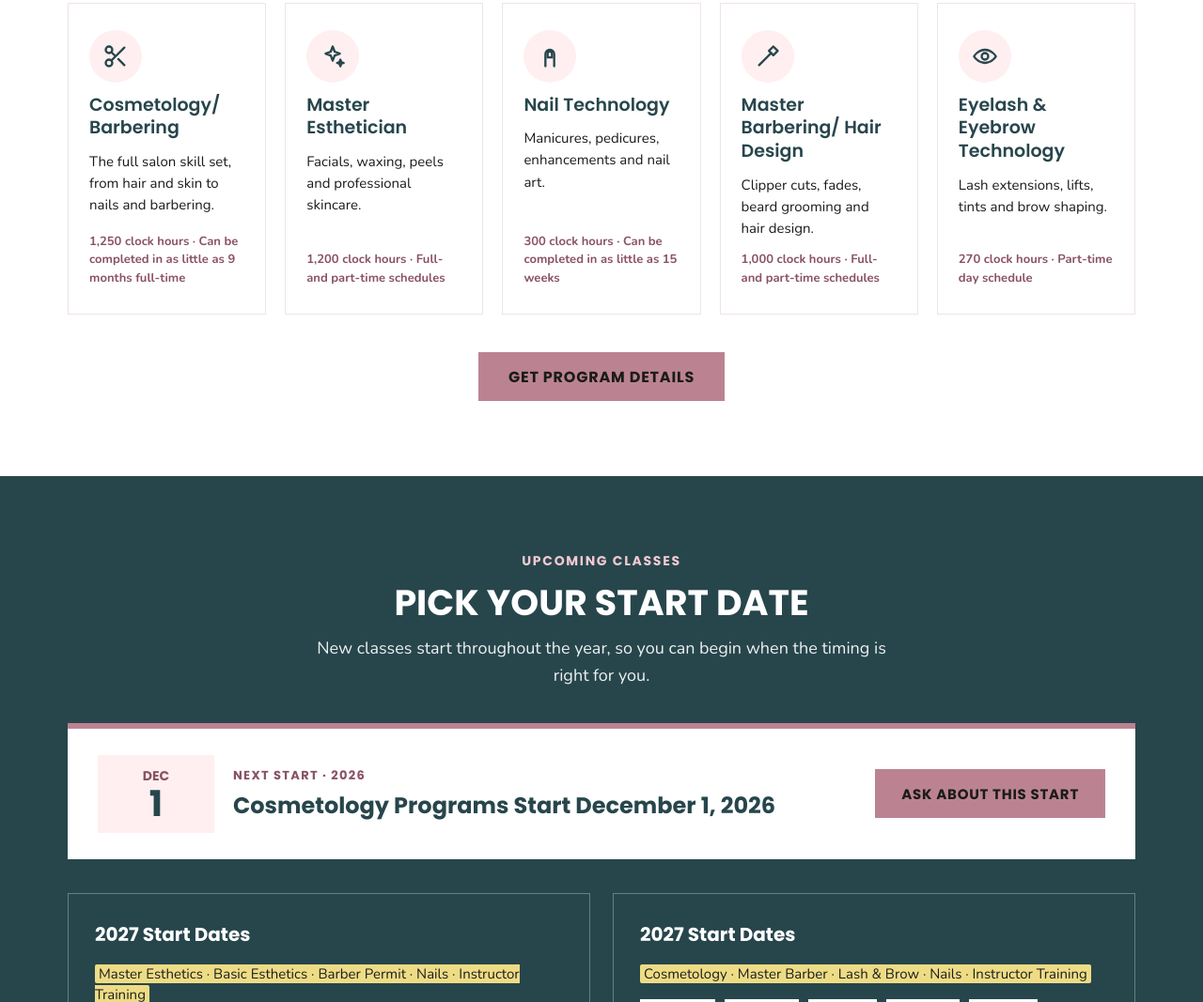
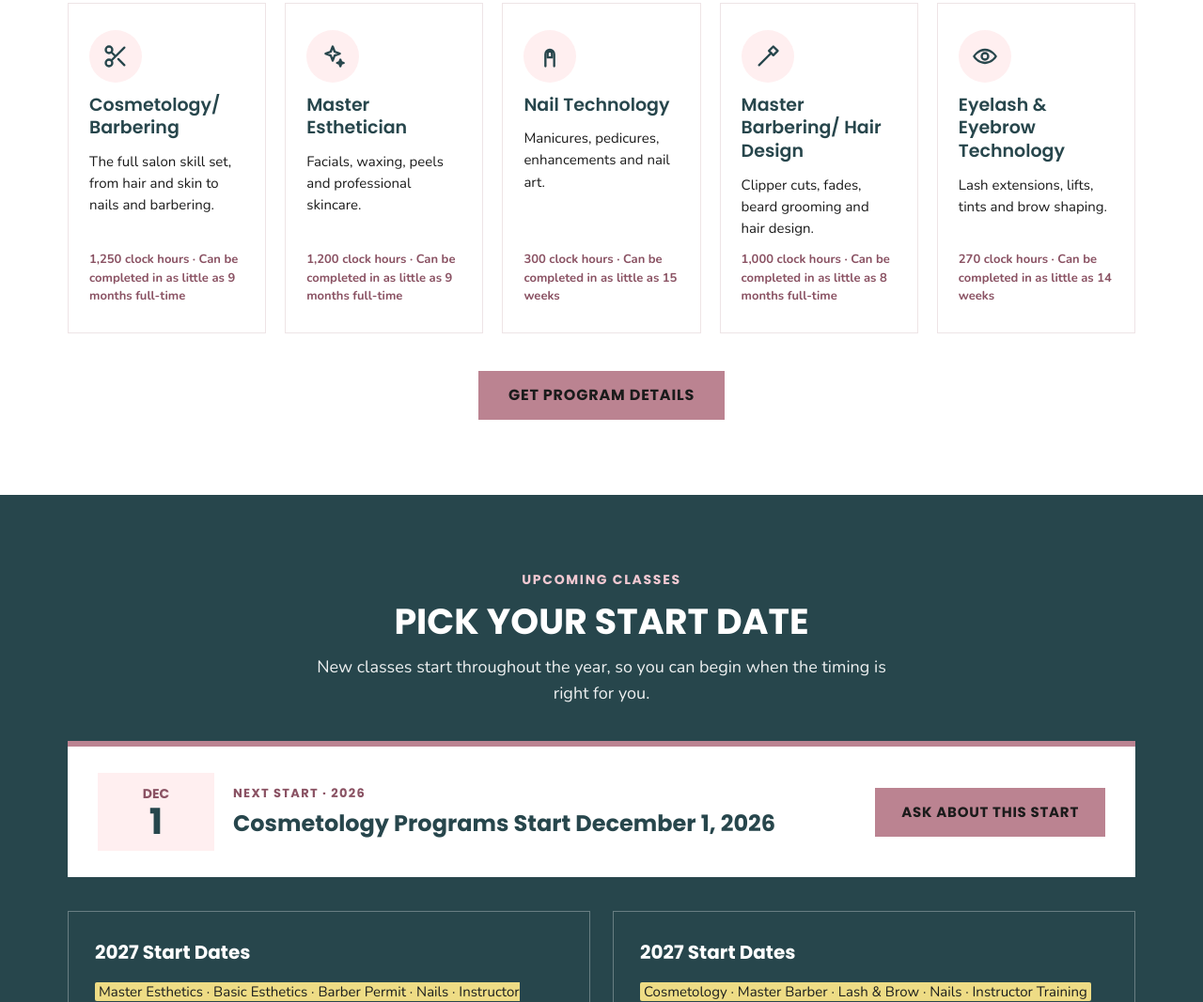
Before and after one commit to vrosenbaumamaba-96/esteem-landing, a plain HTML site: page index.html in a window 1280 px wide. Shown: the part 1388-2455 px from the top of the page at 94% size. Drawn offline with nearby package versions, Linux system fonts and the light colour scheme.

Commit message:
Show full-time program lengths on every program card
Co-Authored-By: Claude Opus 5.5 <noreply@anthropic.com>
Claude-Session: https://claude.ai/code/session_014mpuCBeT3nYHzHdvKkk4fC

```diff
--- a/index.html
+++ b/index.html
@@ -107,7 +107,7 @@ mark.tbc{background:#FFE98A;color:#1B1B1B;padding:0 4px;border-radius:2px}
 <div style="width: 56px; height: 56px; border-radius: 50%; background: #FFEFF0; display: flex; align-items: center; justify-content: center;"><svg width="28" height="28" viewBox="0 0 24 24" fill="none" stroke="#27464C" stroke-width="2" stroke-linecap="round" stroke-linejoin="round" aria-hidden="true"><path d="M12 3l1.8 4.7L18.5 9.5l-4.7 1.8L12 16l-1.8-4.7L5.5 9.5l4.7-1.8z"></path><path d="M19 15l.8 2.2L22 18l-2.2.8L19 21l-.8-2.2L16 18l2.2-.8z"></path></svg></div>
 <h3 style="margin: 0; font: 600 19px/1.3 Poppins, sans-serif; color: #27464C;">Master Esthetician</h3>
 <p style="margin: 0; font-size: 15px; line-height: 1.55;">Facials, waxing, peels and professional skincare.</p>
-<p style="margin: auto 0 0; font-size: 13px; line-height: 1.5; font-weight: 700; color: #8A5263;">1,200 clock hours · Full- and part-time schedules</p>
+<p style="margin: auto 0 0; font-size: 13px; line-height: 1.5; font-weight: 700; color: #8A5263;">1,200 clock hours · Can be completed in as little as 9 months full-time</p>
 </div>
 <div style="border: 1px solid #EEE4E6; padding: 28px 22px; display: flex; flex-direction: column; gap: 12px; background: #ffffff;">
 <div style="width: 56px; height: 56px; border-radius: 50%; background: #FFEFF0; display: flex; align-items: center; justify-content: center;"><svg width="28" height="28" viewBox="0 0 24 24" fill="none" stroke="#27464C" stroke-width="2" stroke-linecap="round" stroke-linejoin="round" aria-hidden="true"><path d="M8 21V10a4 4 0 0 1 8 0v11"></path><path d="M10 9.5a2 2 0 0 1 4 0V13h-4z"></path></svg></div>
@@ -119,13 +119,13 @@ mark.tbc{background:#FFE98A;color:#1B1B1B;padding:0 4px;border-radius:2px}
 <div style="width: 56px; height: 56px; border-radius: 50%; background: #FFEFF0; display: flex; align-items: center; justify-content: center;"><svg width="28" height="28" viewBox="0 0 24 24" fill="none" stroke="#27464C" stroke-width="2" stroke-linecap="round" stroke-linejoin="round" aria-hidden="true"><path d="M4 20 15 9"></path><path d="M13 7l4-4 4 4-4 4z"></path></svg></div>
 <h3 style="margin: 0; font: 600 19px/1.3 Poppins, sans-serif; color: #27464C;">Master Barbering/ Hair Design</h3>
 <p style="margin: 0; font-size: 15px; line-height: 1.55;">Clipper cuts, fades, beard grooming and hair design.</p>
-<p style="margin: auto 0 0; font-size: 13px; line-height: 1.5; font-weight: 700; color: #8A5263;">1,000 clock hours · Full- and part-time schedules</p>
+<p style="margin: auto 0 0; font-size: 13px; line-height: 1.5; font-weight: 700; color: #8A5263;">1,000 clock hours · Can be completed in as little as 8 months full-time</p>
 </div>
 <div style="border: 1px solid #EEE4E6; padding: 28px 22px; display: flex; flex-direction: column; gap: 12px; background: #ffffff;">
 <div style="width: 56px; height: 56px; border-radius: 50%; background: #FFEFF0; display: flex; align-items: center; justify-content: center;"><svg width="28" height="28" viewBox="0 0 24 24" fill="none" stroke="#27464C" stroke-width="2" stroke-linecap="round" stroke-linejoin="round" aria-hidden="true"><path d="M2 12s3.5-6 10-6 10 6 10 6-3.5 6-10 6-10-6-10-6z"></path><circle cx="12" cy="12" r="3"></circle></svg></div>
 <h3 style="margin: 0; font: 600 19px/1.3 Poppins, sans-serif; color: #27464C;">Eyelash &amp; Eyebrow Technology</h3>
 <p style="margin: 0; font-size: 15px; line-height: 1.55;">Lash extensions, lifts, tints and brow shaping.</p>
-<p style="margin: auto 0 0; font-size: 13px; line-height: 1.5; font-weight: 700; color: #8A5263;">270 clock hours · Part-time day schedule</p>
+<p style="margin: auto 0 0; font-size: 13px; line-height: 1.5; font-weight: 700; color: #8A5263;">270 clock hours · Can be completed in as little as 14 weeks</p>
 </div>
 </div>
 <div style="text-align: center;"><a href="#form" style="display: inline-flex; align-items: center; min-height: 52px; padding: 0 32px; background: #BB8391; color: #1B1B1B; font: 700 16px Poppins, sans-serif; text-decoration: none; text-transform: uppercase; letter-spacing: 0.05em;">Get Program Details</a></div>
@@ -318,7 +318,7 @@ mark.tbc{background:#FFE98A;color:#1B1B1B;padding:0 4px;border-radius:2px}
 </details>
 <details style="border-bottom: 1px solid #E3D6D9; padding: 20px 4px;">
 <summary style="display: flex; justify-content: space-between; gap: 16px; align-items: center; font: 600 18px Poppins, sans-serif; color: #27464C;">How long does beauty school take?<span class="plus" style="font-size: 26px; line-height: 1; color: #8A5263;">+</span></summary>
-<p style="margin: 12px 0 0; font-size: 16px; line-height: 1.65;">It depends on the program and schedule you choose. Cosmetology/Barbering is 1,250 clock hours and can be completed in as little as 9 months full-time or 15 months part-time. Master Esthetician is 1,200 hours, Master Barbering/Hair Design is 1,000 hours, Nail Technology is 300 hours (as little as 15 weeks) and Eyelash &amp; Eyebrow Technology is 270 hours.</p>
+<p style="margin: 12px 0 0; font-size: 16px; line-height: 1.65;">It depends on the program and schedule you choose. Cosmetology/Barbering is 1,250 clock hours and can be completed in as little as 9 months full-time or 15 months part-time. Master Esthetician (1,200 hours) can be completed in as little as 9 months full-time, Master Barbering/Hair Design (1,000 hours) in as little as 8 months full-time, Nail Technology (300 hours) in as little as 15 weeks and Eyelash &amp; Eyebrow Technology (270 hours) in as little as 14 weeks.</p>
 </details>
 <details style="border-bottom: 1px solid #E3D6D9; padding: 20px 4px;">
 <summary style="display: flex; justify-content: space-between; gap: 16px; align-items: center; font: 600 18px Poppins, sans-serif; color: #27464C;">Do I need any beauty experience?<span class="plus" style="font-size: 26px; line-height: 1; color: #8A5263;">+</span></summary>
```
